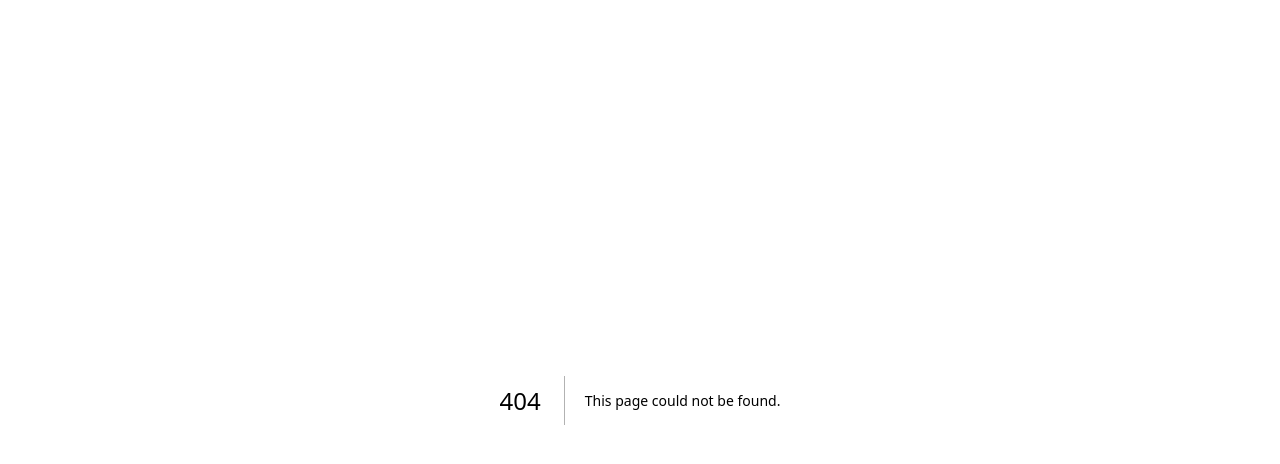
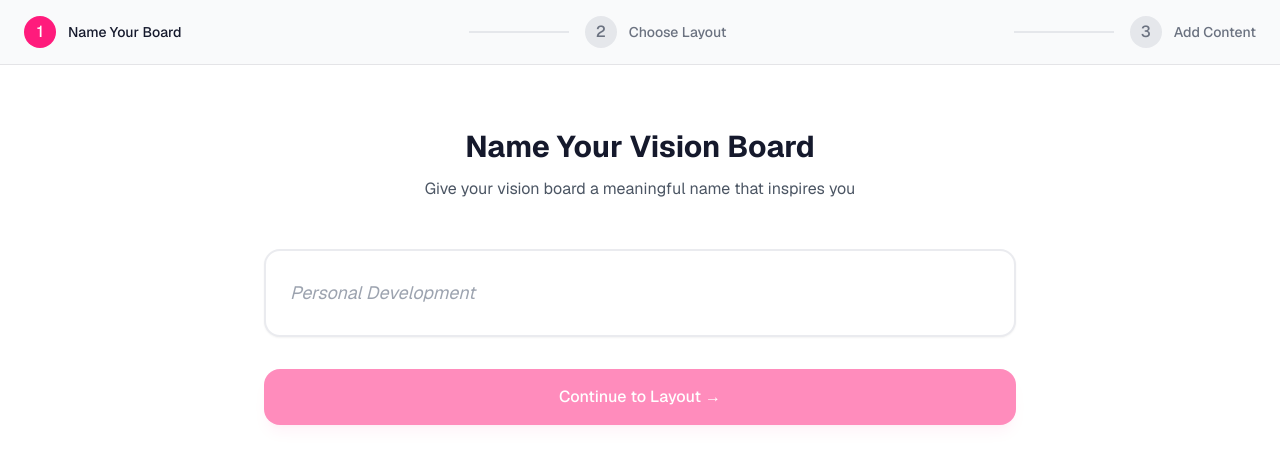
Before and after one commit to zaktech96/vsionboard, a Next.js app: page /create in a window 1280 px wide. Before the commit this address had no page. Shown: the top 464 px of the page. Built offline with nearby package versions, Linux system fonts and the light colour scheme.

Commit message:
rdesign and route handling to add

```diff
--- /dev/null
+++ b/app/create/page.tsx
@@ -0,0 +1,122 @@
+'use client';
+
+import { Button } from '@/components/ui/button';
+import { Input } from '@/components/ui/input';
+import { useState } from 'react';
+import { useRouter } from 'next/navigation';
+
+export default function CreateBoard() {
+  const router = useRouter();
+  const [boardName, setBoardName] = useState('');
+  const [currentStep, setCurrentStep] = useState(1);
+
+  const steps = [
+    { number: 1, title: 'Name Your Board' },
+    { number: 2, title: 'Choose Layout' },
+    { number: 3, title: 'Add Content' },
+  ];
+
+  const placeholders = [
+    "Career Growth 2024",
+    "Personal Development",
+    "Dream Lifestyle",
+    "Travel Adventures",
+    "Fitness Journey",
+    "Business Goals",
+  ];
+
+  // Get a random placeholder from the list
+  const randomPlaceholder = placeholders[Math.floor(Math.random() * placeholders.length)];
+
+  const handleNext = () => {
+    if (boardName.trim()) {
+      router.push(`/create/layout?name=${encodeURIComponent(boardName)}`);
+    }
+  };
+
+  return (
+    <div className="min-h-screen bg-white dark:bg-gray-950">
+      {/* Progress Bar */}
+      <div className="w-full bg-gray-50 dark:bg-gray-900 border-b dark:border-gray-800">
+        <div className="max-w-[1400px] mx-auto px-6 py-4">
+          <div className="flex items-center justify-between">
+            {steps.map((step, index) => (
+              <div key={step.number} className="flex items-center">
+                {index > 0 && (
+                  <div
+                    className={`h-[2px] w-[100px] mx-4 ${
+                      currentStep > index ? 'bg-[#FF1B7C]' : 'bg-gray-200 dark:bg-gray-700'
+                    }`}
+                  />
+                )}
+                <div className="flex items-center gap-3">
+                  <div
+                    className={`w-8 h-8 rounded-full flex items-center justify-center font-medium
+                    ${currentStep >= step.number
+                      ? 'bg-[#FF1B7C] text-white'
+                      : 'bg-gray-200 dark:bg-gray-700 text-gray-500 dark:text-gray-400'
+                    }`}
+                  >
+                    {step.number}
+                  </div>
+                  <span className={`text-sm font-medium ${
+                    currentStep >= step.number
+                      ? 'text-[#15192C] dark:text-white'
+                      : 'text-gray-500 dark:text-gray-400'
+                  }`}>
+                    {step.title}
+                  </span>
+                </div>
+              </div>
+            ))}
+          </div>
+        </div>
+      </div>
+
+      {/* Content */}
+      <div className="max-w-[800px] mx-auto px-6 py-16">
+        <div className="text-center mb-12">
+          <h1 className="text-3xl font-bold text-[#15192C] dark:text-white mb-3">
+            Name Your Vision Board
+          </h1>
+          <p className="text-gray-600 dark:text-gray-400">
+            Give your vision board a meaningful name that inspires you
+          </p>
+        </div>
+
+        <div className="space-y-8">
+          <div className="relative">
+            <Input
+              type="text"
+              placeholder={randomPlaceholder}
+              value={boardName}
+              onChange={(e) => setBoardName(e.target.value)}
+              className="w-full text-lg py-7 px-6 rounded-2xl border-2 border-gray-200/80 dark:border-gray-800
+                       focus:border-[#FF1B7C] dark:focus:border-[#FF1B7C]
+                       bg-white dark:bg-gray-900 shadow-sm
+                       placeholder:text-gray-400 dark:placeholder:text-gray-600
+                       placeholder:italic"
+            />
+            {boardName && (
+              <div className="absolute right-4 top-1/2 -translate-y-1/2">
+                <div className="w-6 h-6 rounded-full bg-[#FFE7F1] flex items-center justify-center">
+                  <span className="text-[#FF1B7C] text-sm">✓</span>
+                </div>
+              </div>
+            )}
+          </div>
+
+          <Button
+            onClick={handleNext}
+            disabled={!boardName.trim()}
+            className="w-full bg-[#FF1B7C] hover:bg-[#FF1B7C]/90 text-white py-7 rounded-2xl
+                     disabled:opacity-50 disabled:cursor-not-allowed
+                     text-base font-medium shadow-lg shadow-[#FF1B7C]/10"
+          >
+            Continue to Layout →
+          </Button>
+        </div>
+      </div>
+    </div>
+  );
+}
--- a/components/landing-page.tsx
+++ b/components/landing-page.tsx
@@ -202,56 +202,59 @@ export function LandingPage() {
       </section>
 
       {/* Journey Steps Section */}
-      <section className="px-6 py-24">
+      <section className="px-6 py-24 bg-gradient-to-b from-white to-[#F9FAFB]">
         <div className="max-w-[1400px] mx-auto">
           <div className="flex gap-24">
             {/* Left Side - Steps */}
             <div className="flex-1">
-              <h2 className="text-[32px] font-bold text-[#15192C] mb-12">
+              <h2 className="text-[40px] font-bold text-[#15192C] mb-16">
                 Your Vision Board Journey
               </h2>
 
-              <div className="flex flex-col gap-12">
+              <div className="flex flex-col gap-16 relative">
+                {/* Connecting line between steps */}
+                <div className="absolute left-6 top-6 w-[2px] h-[calc(100%-48px)] bg-gradient-to-b from-[#FFE7F1] to-transparent" />
+
                 {/* Step 1 */}
-                <div className="flex gap-6">
-                  <div className="w-12 h-12 rounded-full bg-[#FFE7F1] flex items-center justify-center flex-shrink-0">
-                    <span className="text-[#FF1B7C] font-medium">1</span>
+                <div className="flex gap-8 group">
+                  <div className="w-12 h-12 rounded-full bg-[#FFE7F1] flex items-center justify-center flex-shrink-0 shadow-lg shadow-[#FFE7F1]/30 relative z-10">
+                    <span className="text-[#FF1B7C] font-semibold text-lg">1</span>
                   </div>
-                  <div>
-                    <h3 className="text-xl font-semibold text-[#15192C] mb-2">
+                  <div className="pt-1">
+                    <h3 className="text-2xl font-semibold text-[#15192C] mb-3 group-hover:text-[#FF1B7C] transition-colors">
                       Create Your Space
                     </h3>
-                    <p className="text-[#6B7280] text-lg">
+                    <p className="text-[#6B7280] text-lg leading-relaxed">
                       Start with a blank canvas and choose from multiple layouts that suit your vision
                     </p>
                   </div>
                 </div>
 
                 {/* Step 2 */}
-                <div className="flex gap-6">
-                  <div className="w-12 h-12 rounded-full bg-[#FFE7F1] flex items-center justify-center flex-shrink-0">
-                    <span className="text-[#FF1B7C] font-medium">2</span>
+                <div className="flex gap-8 group">
+                  <div className="w-12 h-12 rounded-full bg-[#FFE7F1] flex items-center justify-center flex-shrink-0 shadow-lg shadow-[#FFE7F1]/30 relative z-10">
+                    <span className="text-[#FF1B7C] font-semibold text-lg">2</span>
                   </div>
-                  <div>
-                    <h3 className="text-xl font-semibold text-[#15192C] mb-2">
+                  <div className="pt-1">
+                    <h3 className="text-2xl font-semibold text-[#15192C] mb-3 group-hover:text-[#FF1B7C] transition-colors">
                       Add Your Dreams
                     </h3>
-                    <p className="text-[#6B7280] text-lg">
+                    <p className="text-[#6B7280] text-lg leading-relaxed">
                       Upload images, add text, and customize every element to match your goals
                     </p>
                   </div>
                 </div>
 
                 {/* Step 3 */}
-                <div className="flex gap-6">
-                  <div className="w-12 h-12 rounded-full bg-[#FFE7F1] flex items-center justify-center flex-shrink-0">
-                    <span className="text-[#FF1B7C] font-medium">3</span>
+                <div className="flex gap-8 group">
+                  <div className="w-12 h-12 rounded-full bg-[#FFE7F1] flex items-center justify-center flex-shrink-0 shadow-lg shadow-[#FFE7F1]/30 relative z-10">
+                    <span className="text-[#FF1B7C] font-semibold text-lg">3</span>
                   </div>
-                  <div>
-                    <h3 className="text-xl font-semibold text-[#15192C] mb-2">
+                  <div className="pt-1">
+                    <h3 className="text-2xl font-semibold text-[#15192C] mb-3 group-hover:text-[#FF1B7C] transition-colors">
                       Track Progress
                     </h3>
-                    <p className="text-[#6B7280] text-lg">
+                    <p className="text-[#6B7280] text-lg leading-relaxed">
                       Set deadlines, track achievements, and celebrate your journey to success
                     </p>
                   </div>
@@ -261,20 +264,21 @@ export function LandingPage() {
 
             {/* Right Side - Preview */}
             <div className="flex-1">
-              <div className="bg-white rounded-[32px] p-8 shadow-xl">
-                <div className="grid grid-cols-2 gap-4">
+              <div className="bg-white rounded-[32px] p-8 shadow-xl relative overflow-hidden group">
+                {/* Multiple gradient effects */}
+                <div className="absolute inset-0 bg-gradient-to-tr from-[#FFE7F1]/40 via-transparent to-[#FFE7F1]/30 opacity-100 group-hover:opacity-70 transition-opacity duration-500" />
+                <div className="absolute inset-0 bg-gradient-to-bl from-[#FFE7F1]/30 via-transparent to-[#FFE7F1]/20 opacity-0 group-hover:opacity-100 transition-opacity duration-500" />
+
+                <div className="grid grid-cols-2 gap-4 relative z-10">
                   {[...Array(4)].map((_, i) => (
                     <div
                       key={i}
-                      className="aspect-square rounded-xl border border-dashed border-gray-200/60
-                               bg-gray-50/50
-                               flex items-center justify-center"
-                    >
-                      <div className="w-6 h-6 rounded-lg border border-dashed border-gray-200/60
-                                    flex items-center justify-center bg-white">
-                        <span className="text-gray-400 text-xs">+</span>
-                      </div>
-                    </div>
+                      className="aspect-square rounded-xl border-2 border-dashed border-gray-200/60
+                               bg-white/50 backdrop-blur-sm
+                               hover:border-[#FF1B7C]/30 hover:bg-[#FFE7F1]/20
+                               group-hover:shadow-lg
+                               transition-all duration-300"
+                    />
                   ))}
                 </div>
               </div>
--- a/components/ui/input.tsx
+++ b/components/ui/input.tsx
@@ -9,10 +9,7 @@ const Input = React.forwardRef<HTMLInputElement, InputProps>(
     return (
       <input
         type={type}
-        className={cn(
-          'flex h-10 w-full rounded-md border border-input bg-background px-3 py-2 text-sm ring-offset-background file:border-0 file:bg-transparent file:text-sm file:font-medium placeholder:text-muted-foreground focus-visible:outline-none focus-visible:ring-2 focus-visible:ring-ring focus-visible:ring-offset-2 disabled:cursor-not-allowed disabled:opacity-50',
-          className
-        )}
+        className={className}
         ref={ref}
         {...props}
       />
```
